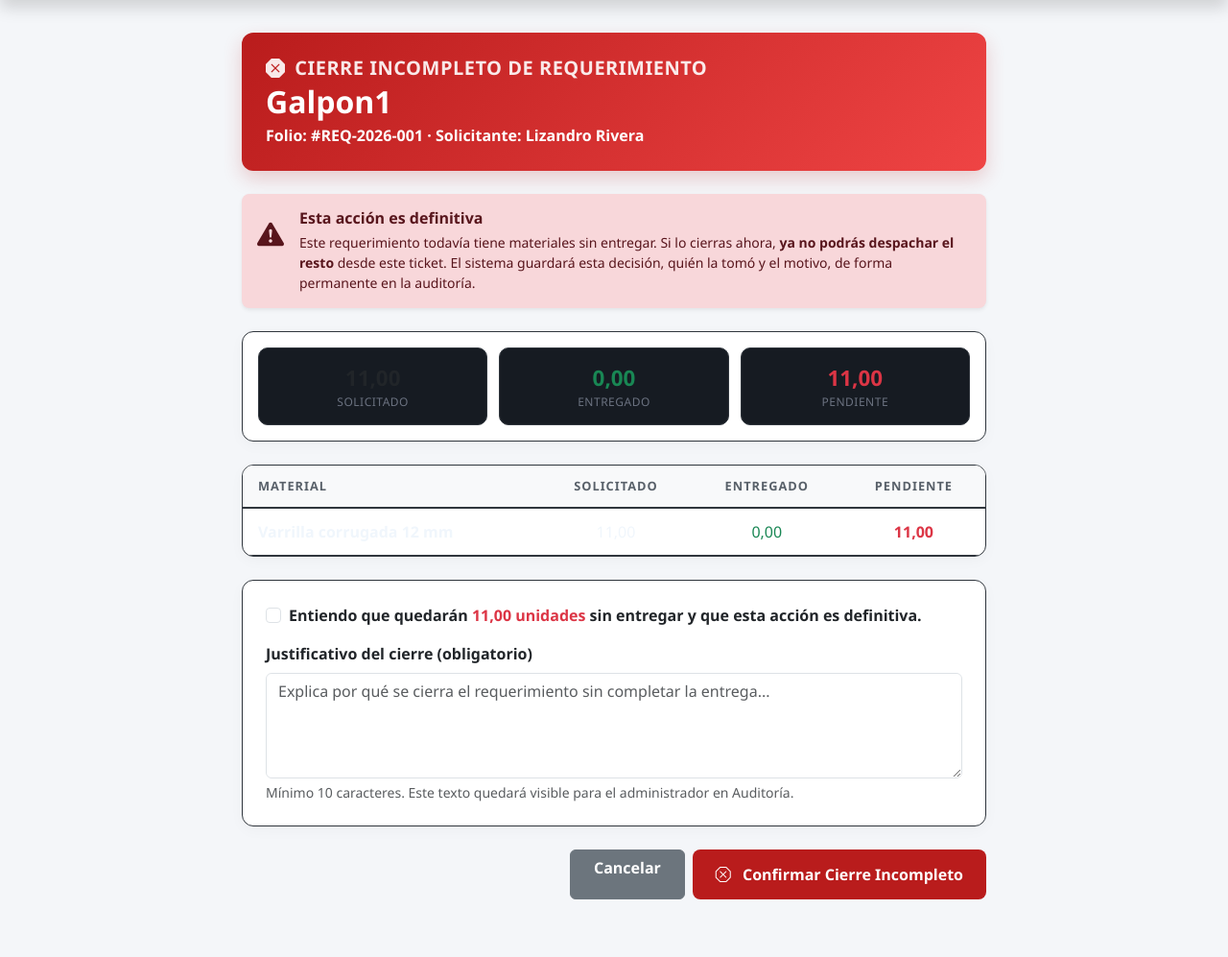
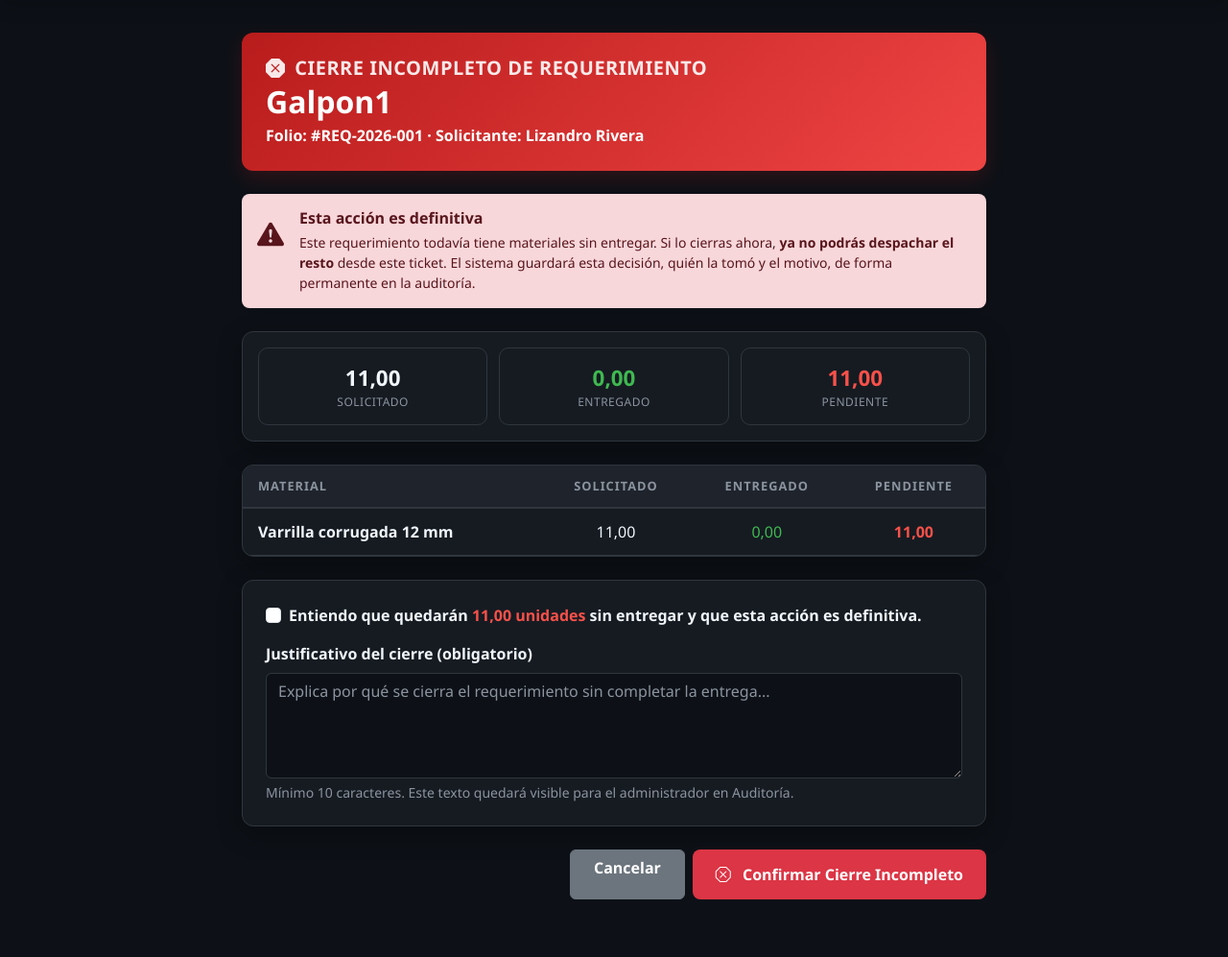
Before and after one commit to Deyvi10/Produmetal2, a Django app: page /erp/ticket/1/cerrar-incompleto/ in a window 1280 px wide. Shown: the part 66-1063 px from the top of the page at 96% size. Run offline with Django 5.2, Linux system fonts and the light colour scheme; a user stored in the database is signed in; data comes from the database, SQL or seed files in the repository; both versions use the stored data as it was after the commit; parts of the project's set-up code (start-up, migrations or seed data) failed here and were passed over.

Commit message:
corregí bugs reales en 8 plantillas

```diff
--- a/web/templates/web/erp/cerrar_incompleto.html
+++ b/web/templates/web/erp/cerrar_incompleto.html
@@ -2,24 +2,33 @@
 
 {% block content %}
 <style>
-    body { background-color: #f4f6f9; }
+    body { background-color: var(--pm-bg); color: var(--pm-text); }
     .erp-container { max-width: 800px; padding-bottom: 60px; margin-top: 30px; }
 
-    .card-master { background: var(--pm-surface); border: 1px solid var(--pm-border); border-radius: 12px; box-shadow: 0 4px 15px rgba(0,0,0,0.03); overflow: hidden; margin-bottom: 20px; }
+    .card-master { background: var(--pm-surface); border: 1px solid var(--pm-border); border-radius: 12px; box-shadow: var(--pm-shadow); overflow: hidden; margin-bottom: 20px; }
 
-    .ticket-header { background: linear-gradient(135deg, #b91c1c 0%, #ef4444 100%); color: white; padding: 25px; border-radius: 12px; box-shadow: 0 8px 20px rgba(185, 28, 28, 0.2); }
+    .ticket-header { background: linear-gradient(135deg, #b91c1c 0%, #ef4444 100%); color: #fff; padding: 25px; border-radius: 12px; box-shadow: 0 8px 20px rgba(185, 28, 28, 0.2); }
 
     .table-erp { width: 100%; margin-bottom: 0; color: var(--pm-text); }
-    .table-erp th { font-size: 0.8rem; text-transform: uppercase; letter-spacing: 1px; padding: 12px 16px; border-bottom: 2px solid var(--pm-border); background: #f8f9fa; color: #586069; }
-    .table-erp td { padding: 12px 16px; border-bottom: 1px solid var(--pm-border); vertical-align: middle; }
+    .table-erp th { font-size: 0.8rem; text-transform: uppercase; letter-spacing: 1px; padding: 12px 16px; border-bottom: 2px solid var(--pm-border); background: var(--pm-surface-hover); color: var(--pm-text-muted); }
+    .table-erp td { padding: 12px 16px; border-bottom: 1px solid var(--pm-border); vertical-align: middle; color: var(--pm-text); }
 
     .resumen-box { display: grid; grid-template-columns: repeat(3, 1fr); gap: 12px; }
     .resumen-item { background: var(--pm-surface); border: 1px solid var(--pm-border); border-radius: 10px; padding: 14px; text-align: center; }
-    .resumen-item .valor { font-size: 1.4rem; font-weight: 800; }
-    .resumen-item .etiqueta { font-size: 0.75rem; text-transform: uppercase; color: #6b7280; letter-spacing: 0.5px; }
+    .resumen-item .valor { font-size: 1.4rem; font-weight: 800; color: var(--pm-text); }
+    .resumen-item .etiqueta { font-size: 0.75rem; text-transform: uppercase; color: var(--pm-text-muted); letter-spacing: 0.5px; }
 
-    .btn-danger-custom { background: #b91c1c; color: white; font-weight: bold; border-radius: 8px; padding: 14px 24px; border: none; transition: all 0.2s ease; }
-    .btn-danger-custom:hover { background: #991b1b; color: white; }
+    label, .form-label, .form-check-label { color: var(--pm-text); }
+    .form-control { background-color: var(--pm-bg); border: 1px solid var(--pm-border); color: var(--pm-text); }
+    .form-control:focus { background-color: var(--pm-bg); color: var(--pm-text); border-color: var(--pm-amber); box-shadow: 0 0 0 3px var(--pm-amber-soft); }
+    .form-control::placeholder { color: var(--pm-text-muted); }
+    .form-text { color: var(--pm-text-muted) !important; }
+
+    .btn-danger-custom { background: #dc3545; color: #fff; font-weight: bold; border-radius: 8px; padding: 14px 24px; border: none; transition: all 0.2s ease; }
+    .btn-danger-custom:hover { filter: brightness(0.9); color: #fff; }
+
+    .text-success { color: var(--pm-green) !important; }
+    .text-danger { color: var(--pm-red) !important; }
 </style>
 
 <div class="container erp-container">
@@ -44,10 +53,10 @@
         </div>
     </div>
 
-    <div class="card-master bg-white p-3 mb-4">
+    <div class="card-master p-3 mb-4">
         <div class="resumen-box">
             <div class="resumen-item">
-                <div class="valor text-dark">{{ ticket.cantidad_total_solicitada }}</div>
+                <div class="valor">{{ ticket.cantidad_total_solicitada }}</div>
                 <div class="etiqueta">Solicitado</div>
             </div>
             <div class="resumen-item">
@@ -61,7 +70,7 @@
         </div>
     </div>
 
-    <div class="card-master bg-white">
+    <div class="card-master">
         <div class="table-responsive m-0 border-0">
             <table class="table-erp">
                 <thead>
@@ -89,7 +98,7 @@
     <form method="POST" class="mt-4" onsubmit="return confirm('¿Confirmas el cierre definitivo de este requerimiento? Los materiales pendientes NO se entregarán.');">
         {% csrf_token %}
 
-        <div class="card-master bg-white p-4">
+        <div class="card-master p-4">
             <div class="form-check mb-3">
                 <input class="form-check-input" type="checkbox" name="confirmo_cierre" id="confirmo_cierre" required>
                 <label class="form-check-label fw-bold" for="confirmo_cierre">
--- a/web/templates/web/erp/listar_trabajadores.html
+++ b/web/templates/web/erp/listar_trabajadores.html
@@ -27,6 +27,9 @@
     .badge-soft { padding: 5px 12px; font-weight: 600; font-size: 0.75rem; border-radius: 4px; display: inline-flex; align-items: center; gap: 5px; font-family: var(--font-display); letter-spacing: 0.5px; text-transform: uppercase; }
     .badge-soft-success { background: rgba(35,134,54,0.15); color: var(--pm-green); border: 1px solid rgba(35,134,54,0.3); }
     .badge-soft-danger { background: rgba(218,54,51,0.15); color: var(--pm-red); border: 1px solid rgba(218,54,51,0.3); }
+    .border-info { border-color: var(--pm-blue) !important; }
+    .btn-outline-info { color: var(--pm-blue) !important; border-color: var(--pm-blue) !important; background: transparent; }
+    .btn-outline-info:hover { background: var(--pm-blue-soft) !important; color: var(--pm-blue) !important; border-color: var(--pm-blue) !important; }
 </style>
 
 <div class="container-fluid px-3 px-xl-5 erp-container mb-5">
```
Also changed, not shown: web/templates/web/erp/crear_prestamo.html (+11 -9 lines), web/templates/web/erp/desactivar_trabajador.html (+11 -5 lines), web/templates/web/erp/ficha_trabajador.html (+12 -7 lines), web/templates/web/erp/form_trabajador.html (+14 -6 lines), web/templates/web/erp/registrar_devolucion.html (+18 -8 lines), db.sqlite3.
